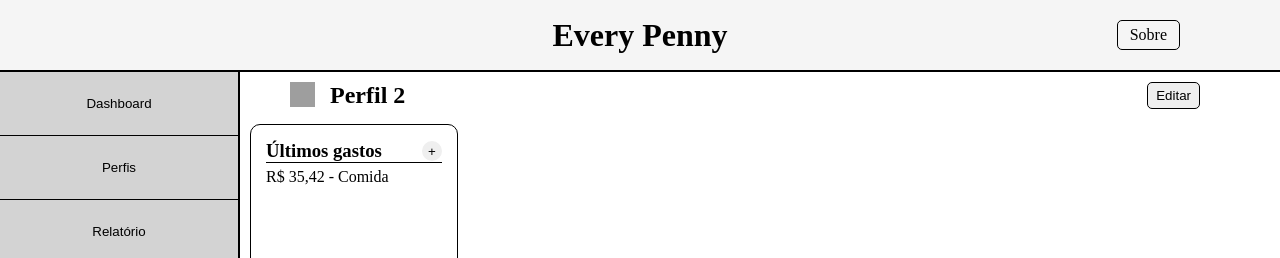
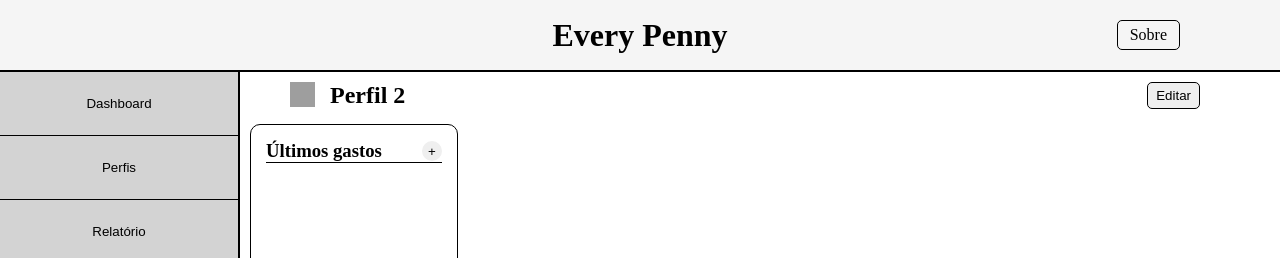
Before and after one commit to ArthurGausmann/EveryPenny, a React (Vite) app: page / in a window 1280 px wide. Shown: the top 258 px of the page. Built offline with nearby package versions, Linux system fonts and the light colour scheme; grey boxes are pictures that could not be loaded.

Commit message:
Component UltGastos funcional (MVP)

```diff
--- a/src/components/UltGastos/UltGasto.jsx
+++ b/src/components/UltGastos/UltGasto.jsx
@@ -4,41 +4,44 @@ import './UltGasto.css';
 import Modal from '../Modal/Modal'
 
 function UltGastos() {
-const [isModalOpen, setisModalOpen] = useState(false)
-const [ultimosGastos, setUltimosGastos] = useState([]) // Define o useState para a lista de Últimos Gastos
-const [novoUg, setNovoUg] = useState('') // useState para adicionar um novo item a lista Últimos Gastos
+    const [isModalOpen, setisModalOpen] = useState(false)
+    const [ultimosGastos, setUltimosGastos] = useState([]) // Define o useState para a lista de Últimos Gastos
+    const [valor, setValor] = useState('')
+    const [tipo, setTipo] = useState('')
+    const [data, setData] = useState('')
 
 
   class UltGasto {
     constructor(valor, tipo, data) {
-      this.valor = valor;
+      this.valor = parseFloat(valor).toFixed(2);
       this.tipo = tipo;
-      this.data = data;
+
+      const dataObj = new Date(data);
+      const dataAjustada = new Date(dataObj.getTime() + dataObj.getTimezoneOffset() * 60000);
+      this.data = dataAjustada.toLocaleDateString('pt-BR');
     }
 
-    validarDados() {
-      for (let key in this) {
-        if (this[key] === undefined || this[key] === "") {
-          console.error(`O campo '${key}' é obrigatório!`)
-          return false
-        }
-      } return true
+
+    formatar() {
+        return `R$ ${this.valor} - ${this.tipo} (${this.data})`
     }
   }
 
-  function addNovoUg() {
-    const valor = document.getElementById('valor').value
-    const tipo = document.getElementById('tipo').value
-    const data = document.getElementById('data').value
+  function handleSubmit(e) {
+    e.preventDefault()
+
+    if (!valor || !tipo || !data) {
+      alert('Preencha todos os campos!');
+      return;
+    }
 
     const ug = new UltGasto(valor, tipo, data)
+    setUltimosGastos([ug, ...ultimosGastos])
 
-    alert('Dados coletados com sucesso!')
-
-    if (ug.validarDados()) {
-      alert('Gasto registrado com sucesso!')
-      setUltimosGastos([...ultimosGastos, { text: `R$ ${ug}` }])
-    }
+    setValor('')
+    setTipo('')
+    setData('')
+    setisModalOpen(false)
   }
 
 return (<>
@@ -48,26 +51,24 @@ return (<>
     <button onClick={() => setisModalOpen(true)}>+</button>
   </div>
   <div className='ug-content'>
-    <ul> {ultimosGastos.map((ug, index) => (<li key={index}><span>{ug.text}</span></li>))}
-      <li>R$ 35,42 - Comida</li>
-    </ul>
+    <ul>{ultimosGastos.map((ug, index) => (<li key={index}><span>{ug.formatar()}</span></li>))}</ul>
   </div>
 </div>
 
 <Modal isOpen={isModalOpen} onClose={() => setisModalOpen(false)}>
   <div className='modalUg'>
-    <form action="" className='formUg'>
-      <input className='formGroup' type="number" placeholder='R$ 0,00' id='valor' step='0.01' min='0' required />
-      <select className='formGroup' id="tipo" required>
-        <option value="" disabled selected>Selecione um tipo</option>
+    <form onSubmit={handleSubmit} className='formUg'>
+      <input className='formGroup' type="number" placeholder='R$ 0,00' step='0.01' min='0' value={valor} onChange={(e) => setValor(e.target.value)} required />
+      <select className='formGroup' value={tipo} onChange={(e) => setTipo(e.target.value)} required>
+        <option value="" disabled>Selecione um tipo</option>
         <option value="Comida">Comida</option>
         <option value="Lazer">Lazer</option>
         <option value="Saúde">Saúde</option>
         <option value="Manutenção">Manutenção</option>
         <option value="Outros">Outros</option>
       </select>
-      <input className='formGroup' type="date" id='data' placeholder='DD-MM-AAAA' required/>
-      <button className='formGroup' type='submit' onClick={addNovoUg}>Adcionar</button>
+      <input className='formGroup' type="date" value={data} onChange={(e) => setData(e.target.value)} required/>
+      <button className='formGroup' type='submit'>Adicionar</button>
     </form>
   </div>
 </Modal>
```
